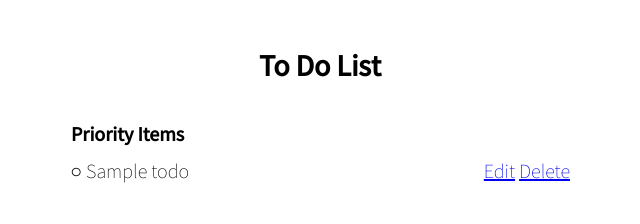
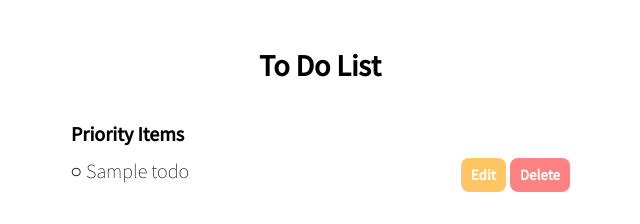
Before and after one commit to christinew2/igotthis, a Django app: page /todos/ in a window 1280 px wide. Shown: the part 158-382 px from the top of the page, without its empty margins (320-960 px from the left). Run offline with Django 3.2, Linux system fonts and the light colour scheme; a user stored in the database is signed in; tables that the repository leaves empty hold one stand-in row (values such as "Sample post").

Commit message:
add buttons styling

```diff
--- a/main_app/static/css/index.css
+++ b/main_app/static/css/index.css
@@ -33,3 +33,44 @@ td {
     flex-direction: row;
     justify-content: space-between;
 }
+
+.edit-button {
+	/* box-shadow: 0px 7px 13px -7px #ffbb0f; */
+	background-color:#ffc663;
+	border-radius:8px;
+	display:inline-block;
+	cursor:pointer;
+	color:#ffffff;
+	font-weight:bold;
+    font-size: 1.5rem;
+	padding:0.75rem 1rem;
+	text-decoration:none;
+	/* text-shadow:0px 0px 0px #ffff00; */
+}
+.edit-button:hover {
+	background-color:#faaa55;
+}
+.edit-button:active {
+	position:relative;
+	top:1px;
+}
+.delete-button {
+	/* box-shadow: 0px 7px 13px -7px #ffbb0f; */
+	background-color:#ff8282;
+	border-radius:8px;
+	display:inline-block;
+	cursor:pointer;
+	color:#ffffff;
+	font-weight:bold;
+    font-size: 1.5rem;
+	padding:0.75rem 1rem;
+	text-decoration:none;
+	/* text-shadow:0px 0px 0px #ffff00; */
+}
+.delete-button:hover {
+	background-color:#f06969;
+}
+.delete-button:active {
+	position:relative;
+	top:1px;
+}
--- a/main_app/templates/todos/index.html
+++ b/main_app/templates/todos/index.html
@@ -22,8 +22,8 @@
                     <div class="cell-container">
                     <span>○ {{todo.name}} </span>
                     <span class='todo-actions'>
-                        <a href="{% url 'todos_update' todo.id %}">Edit</a>
-                        <a href="{% url 'todos_delete' todo.id %}">Delete</a>
+                        <a class="edit-button" href="{% url 'todos_update' todo.id %}">Edit</a>
+                        <a class="delete-button"  href="{% url 'todos_delete' todo.id %}">Delete</a>
                     </span>
                     </div>
                 </td></tr>
@@ -40,8 +40,8 @@
                     <div class="cell-container">
                     <span>○ {{todo.name}} </span>
                     <span class='todo-actions'>
-                        <a href="{% url 'todos_update' todo.id %}">Edit</a>
-                        <a href="{% url 'todos_delete' todo.id %}">Delete</a>
+                        <a class="edit-button" href="{% url 'todos_update' todo.id %}">Edit</a>
+                        <a class="delete-button" href="{% url 'todos_delete' todo.id %}">Delete</a>
                     </span>
                     </div>
                 </td></tr>
```
